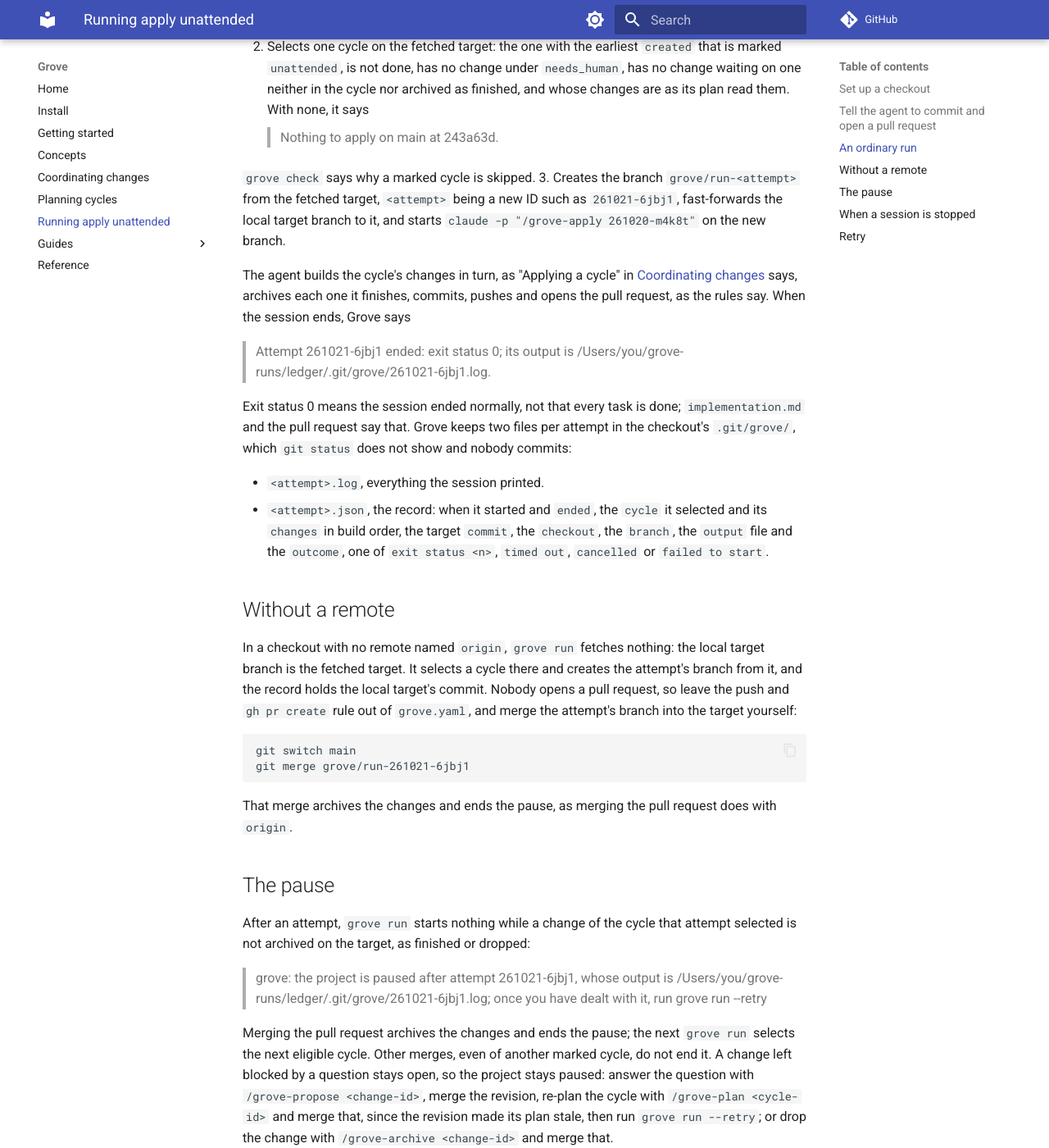
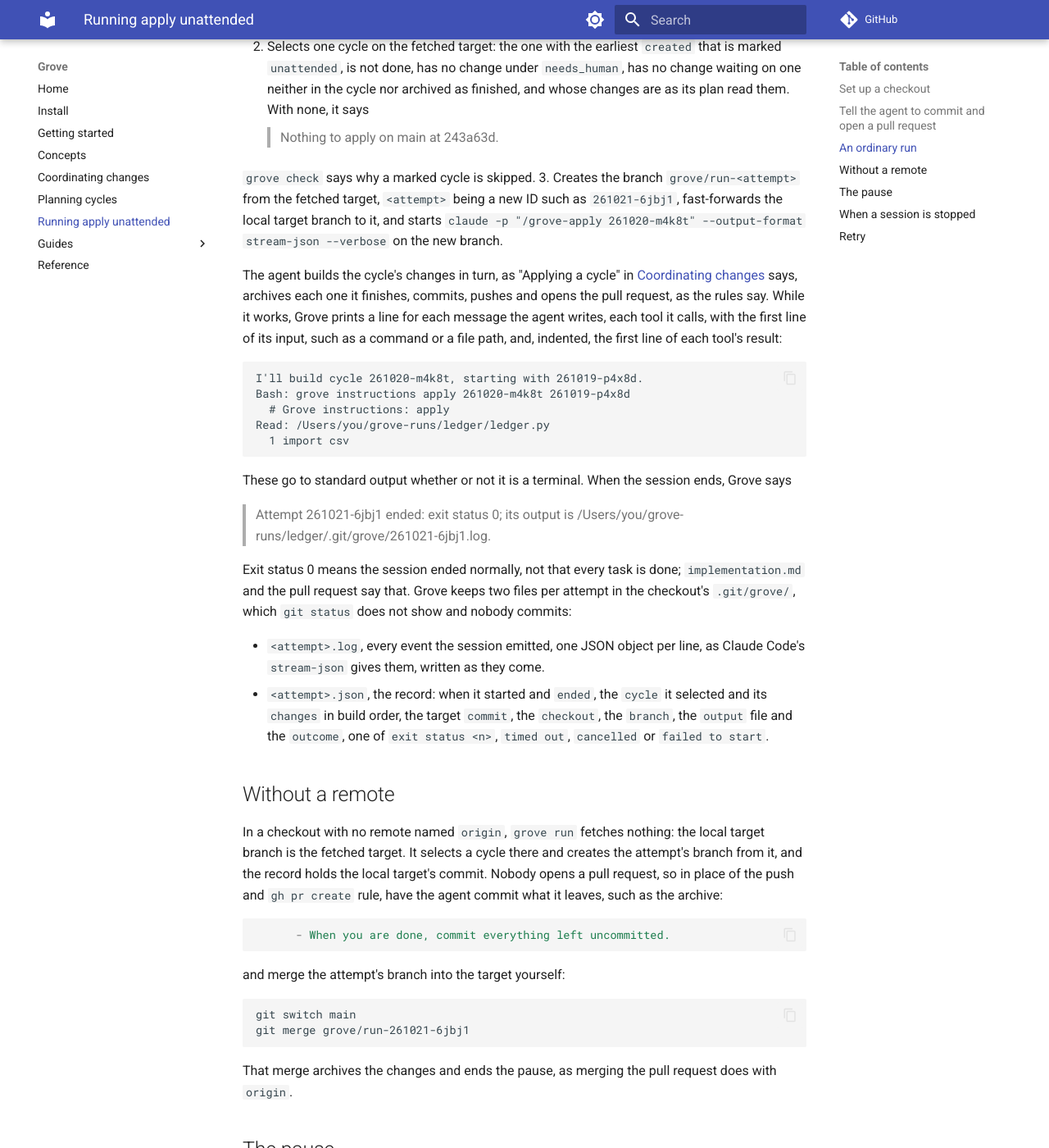
Before and after one commit to mascah/grove, an MkDocs documentation site: the page built from docs/running.md, in a window 1280 px wide and 1400 px high, scrolled down 1800 px. Shown: the whole window at 82% size. Built offline with MkDocs 1.6.1 and Material for MkDocs 9.7.7, drawn with Linux system fonts in a browser that asks for light colours; comment, search, counter and statistics services are not loaded; some of the changed text lies outside the part shown.

Commit message:
feat(cli): grove run shows the session as it runs and logs its events (261023-rcxv2:T-03)
Co-Authored-By: Claude Opus 5.5 <noreply@anthropic.com>

````diff
--- a/docs/running.md
+++ b/docs/running.md
@@ -95,11 +95,25 @@ it has uncommitted changes. Then it:
 3. Creates the branch `grove/run-<attempt>` from the fetched target,
    `<attempt>` being a new ID such as `261021-6jbj1`, fast-forwards the
    local target branch to it, and starts
-   `claude -p "/grove-apply 261020-m4k8t"` on the new branch.
+   `claude -p "/grove-apply 261020-m4k8t" --output-format stream-json --verbose`
+   on the new branch.
 
 The agent builds the cycle's changes in turn, as "Applying a cycle" in
 [Coordinating changes](coordinating.md) says, archives each one it finishes,
-commits, pushes and opens the pull request, as the rules say. When the
+commits, pushes and opens the pull request, as the rules say. While it
+works, Grove prints a line for each message the agent writes, each tool
+it calls, with the first line of its input, such as a command or a file
+path, and, indented, the first line of each tool's result:
+
+```text
+I'll build cycle 261020-m4k8t, starting with 261019-p4x8d.
+Bash: grove instructions apply 261020-m4k8t 261019-p4x8d
+  # Grove instructions: apply
+Read: /Users/you/grove-runs/ledger/ledger.py
+  1	import csv
+```
+
+These go to standard output whether or not it is a terminal. When the
 session ends, Grove says
 > Attempt 261021-6jbj1 ended: exit status 0; its output is /Users/you/grove-runs/ledger/.git/grove/261021-6jbj1.log.
 
@@ -108,7 +122,8 @@ done; `implementation.md` and the pull request say that. Grove keeps two
 files per attempt in the checkout's `.git/grove/`, which `git status` does
 not show and nobody commits:
 
-- `<attempt>.log`, everything the session printed.
+- `<attempt>.log`, every event the session emitted, one JSON object per
+  line, as Claude Code's `stream-json` gives them, written as they come.
 - `<attempt>.json`, the record: when it started and `ended`, the `cycle`
   it selected and its `changes` in build order, the target `commit`, the
   `checkout`, the `branch`, the `output` file and the `outcome`, one of `exit status <n>`, `timed out`,
@@ -119,9 +134,15 @@ not show and nobody commits:
 In a checkout with no remote named `origin`, `grove run` fetches nothing:
 the local target branch is the fetched target. It selects a cycle there
 and creates the attempt's branch from it, and the record holds the local
-target's commit. Nobody opens a pull request, so leave the push and
-`gh pr create` rule out of `grove.yaml`, and merge the attempt's branch
-into the target yourself:
+target's commit. Nobody opens a pull request, so in place of the push and
+`gh pr create` rule, have the agent commit what it leaves, such as the
+archive:
+
+```yaml
+      - When you are done, commit everything left uncommitted.
+```
+
+and merge the attempt's branch into the target yourself:
 
 ```sh
 git switch main
@@ -163,8 +184,8 @@ session of its own, keeps running. If `grove run` itself is killed
 outright, it stops nothing: check with `ps` that no `claude -p` from it is
 still running before you start another.
 
-`claude -p` prints only its last message, so a stopped session's output is
-usually empty; the branch and its files show what it did.
+A stopped session's log holds each event up to the stop, so it shows what
+the session did, beside the branch and its files.
 
 Grove does not recover an attempt. Look at the branch and the output, then
 commit what is worth keeping and open its pull request yourself, or
````
Also changed, not shown: dev/walkthrough.md (+13 -6 lines), docs/guides/run-apply-on-a-timer.md (+4 -2 lines), grove/changes/261023-rcxv2-plan-verdict-no-remote-streamed-output/implementation.md (+27 -1 lines), 2 other files.
